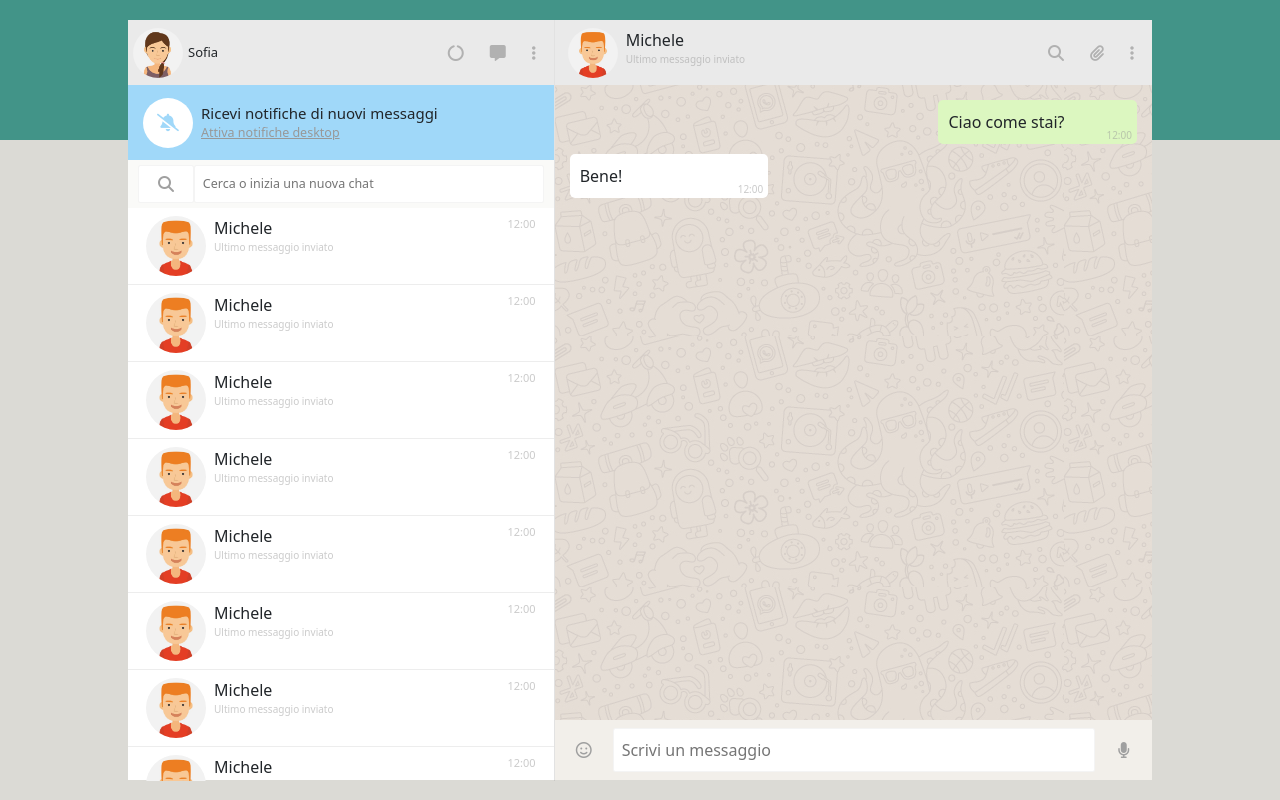
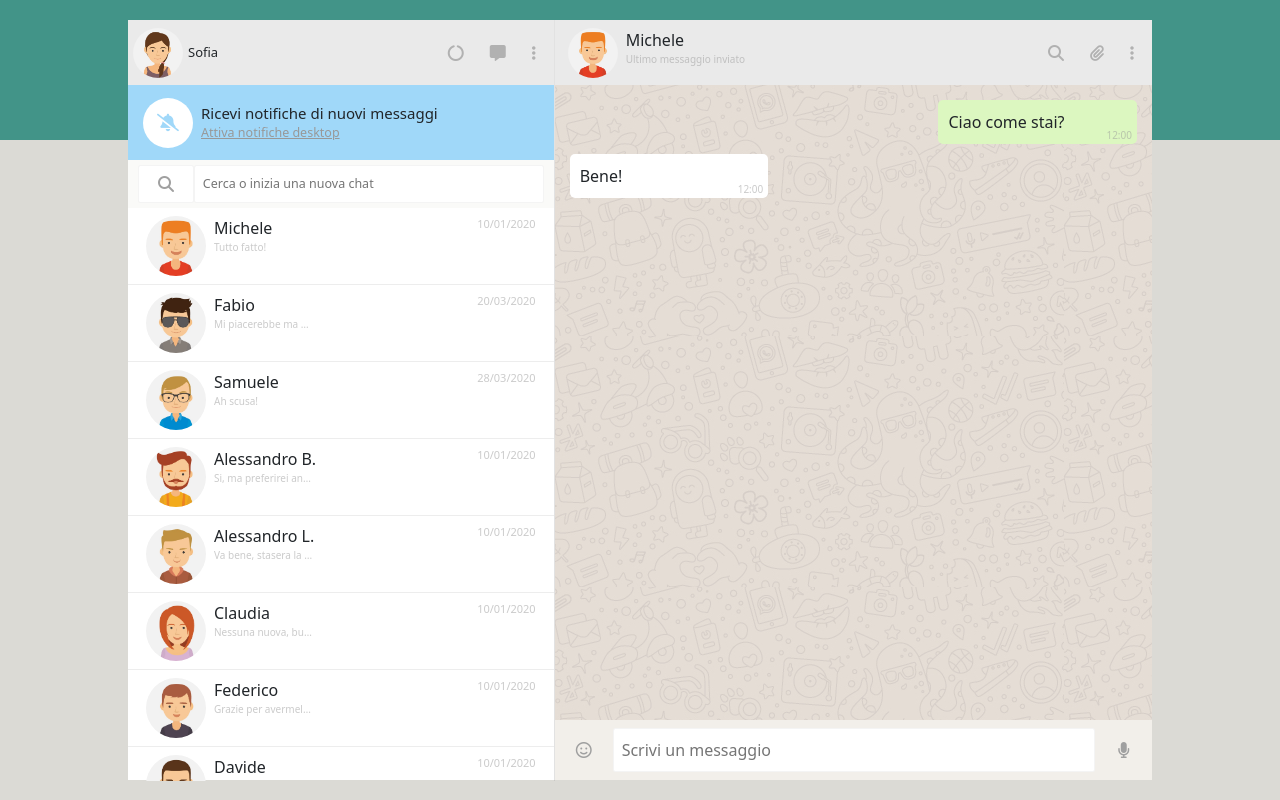
Before and after one commit to MattiaPiazzolla/vue-boolzapp, a plain HTML site: page index.html in a window 1280 px wide. Drawn offline with nearby package versions, Linux system fonts and the light colour scheme.

Commit message:
[UPD] added information inside the chatList

```diff
--- a/css/style.css
+++ b/css/style.css
@@ -168,6 +168,14 @@ body{
     color: rgba(152, 152, 152, 0.5);
 }
 
+/* METODO PER AGGIUNGERE ... IN TESTI CHE SUPERANO X LUNGHEZZA (TROVATO SU INTERNER) */
+.lastMsgContactList {
+    width: 100px;
+    overflow: hidden;
+    white-space: nowrap;
+    text-overflow: ellipsis;
+  }
+
 /* MESSAGE WINDOW */
 .contactImgHeader img{
     height: 50px;
--- a/index.html
+++ b/index.html
@@ -50,13 +50,16 @@
                     <div class="contactList">
                         <!-- ciclo gli elementi dell'array con v-for -->
                         <div v-for="(contact, index) in contacts" class="contactX d-flex p-2">
+                            <!-- inserisco i dati nelle dovute destinazioni -->
                             <div class="contactImg">
-                                <img src="./img/avatar_1.jpg" alt="">
+                                <img :src="contact.avatar" :alt="contact.name+'-avatar'">
                             </div>
                             <div class="contactRight w-100 ms-2 position-relative">
-                                <p class="m-0 nameContactList">Michele</p>
-                                <p class="m-0 lastMsgContactList">Ultimo messaggio inviato</p>
-                                <p class="lastAccessContactList position-absolute">12:00</p>
+                                <p class="m-0 nameContactList">{{ contact.name }}</p>
+                                <!-- trovato a tentativi, chiedi se c'è un metodo più semplice -->
+                                <p class="m-0 lastMsgContactList">{{ contact.messages[contact.messages.length - 1].message}}</p>
+                                <!-- come posso gestire meglio la data?  -->
+                                <p class="lastAccessContactList position-absolute">{{ contact.messages[contact.messages.length - 1].date.split(' ')[0] }}</p>
                             </div>
                         </div>
 
```
